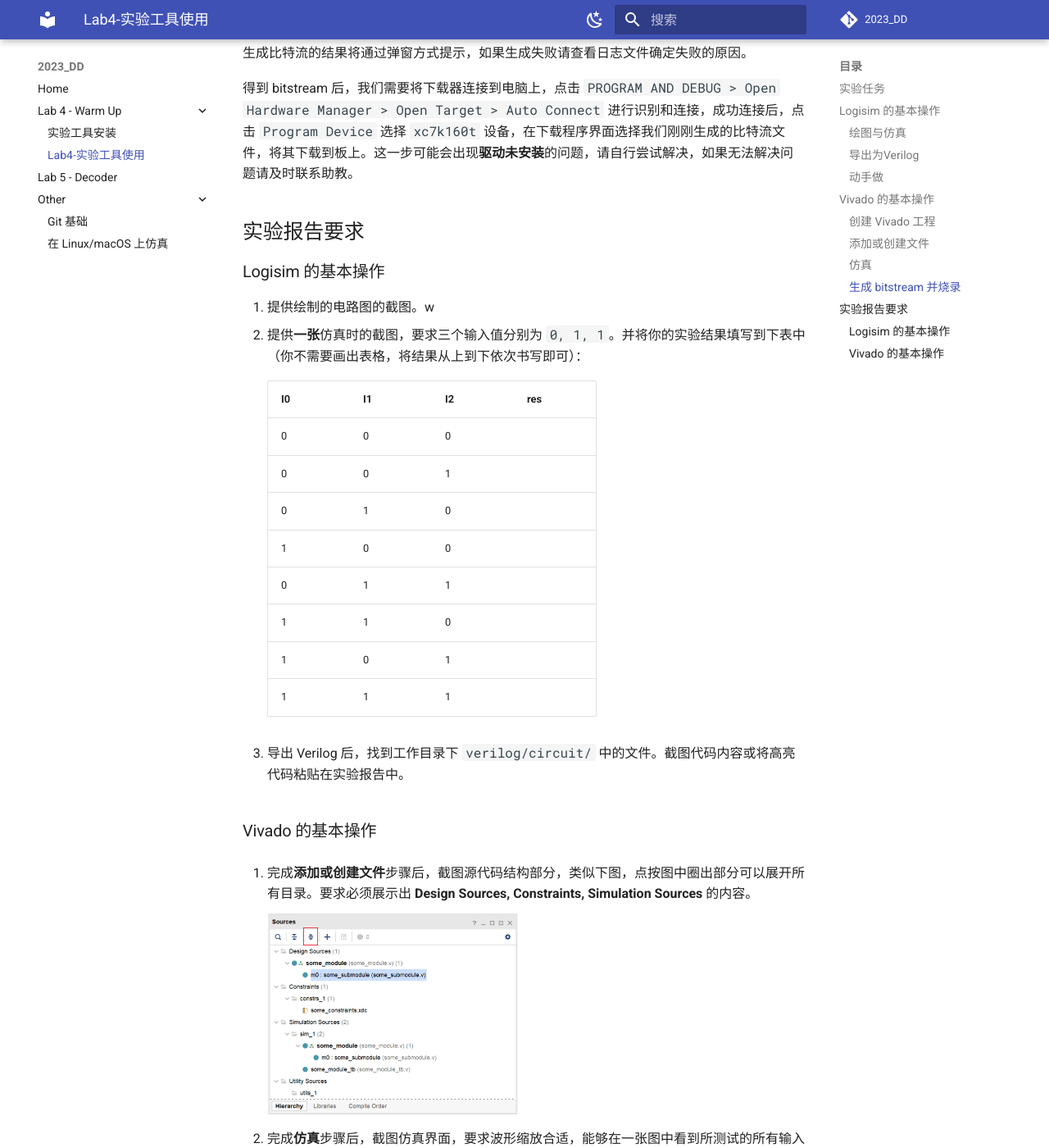
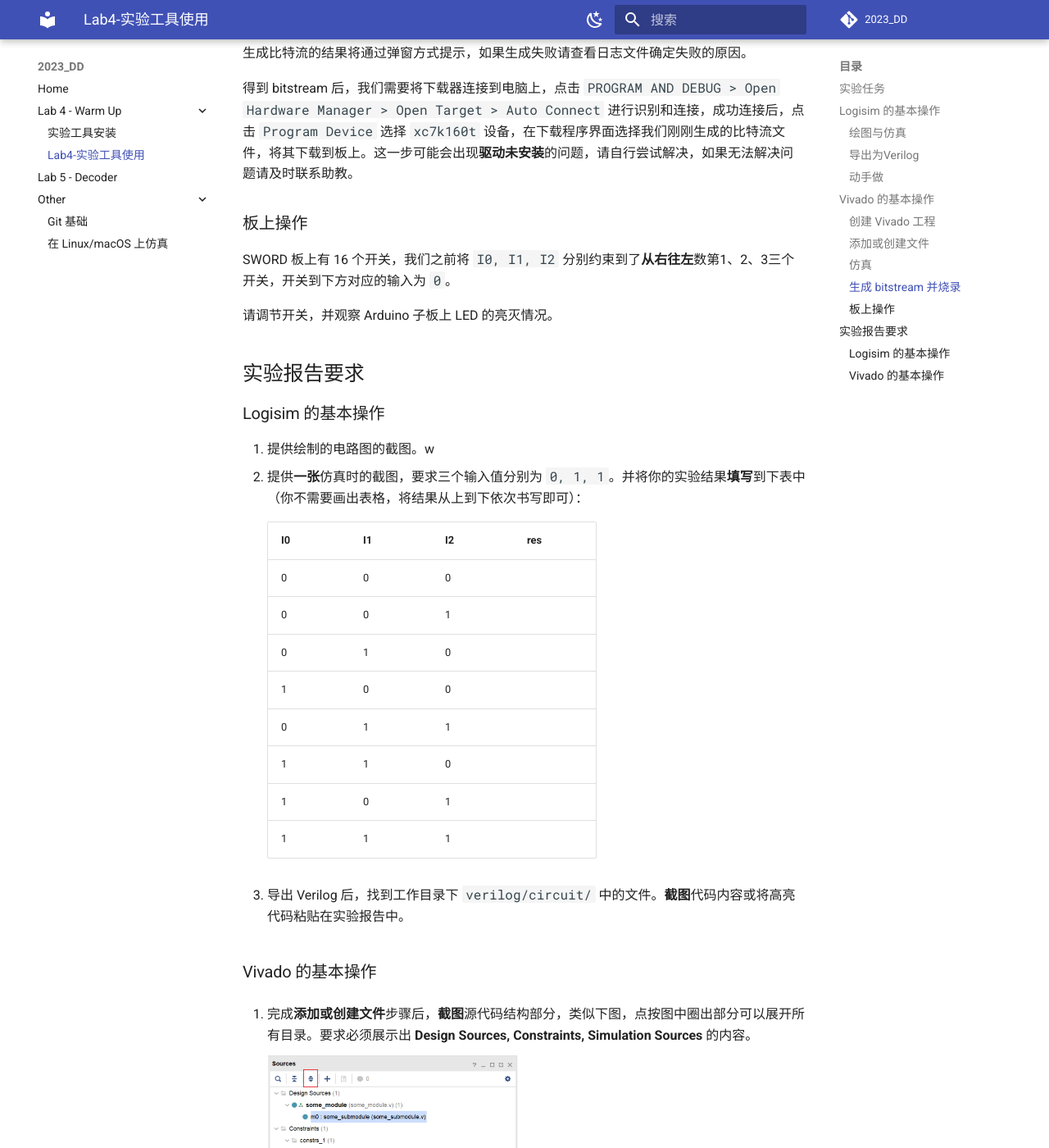
Before and after one commit to Guahao31/2023_DD, an MkDocs documentation site: the page built from docs/warmup/lab4.md, in a window 1280 px wide and 1400 px high, scrolled down 7507 px. Shown: the whole window at 82% size. Built offline with MkDocs 1.6.1 and Material for MkDocs 9.7.7, drawn with Linux system fonts in a browser that asks for light colours; comment, search, counter and statistics services are not loaded; some of the changed text lies outside the part shown.

Commit message:
update: report

```diff
--- a/docs/warmup/lab4.md
+++ b/docs/warmup/lab4.md
@@ -164,12 +164,18 @@
 
 得到 bitstream 后，我们需要将下载器连接到电脑上，点击 `PROGRAM AND DEBUG > Open Hardware Manager > Open Target > Auto Connect` 进行识别和连接，成功连接后，点击 `Program Device` 选择 `xc7k160t` 设备，在下载程序界面选择我们刚刚生成的比特流文件，将其下载到板上。这一步可能会出现**驱动未安装**的问题，请自行尝试解决，如果无法解决问题请及时联系助教。
 
+### 板上操作
+
+SWORD 板上有 16 个开关，我们之前将 `I0, I1, I2` 分别约束到了**从右往左**数第1、2、3三个开关，开关到下方对应的输入为 `0`。
+
+请调节开关，并观察 Arduino 子板上 LED 的亮灭情况。
+
 ## 实验报告要求
 
 ### Logisim 的基本操作
 
 1. 提供绘制的电路图的截图。w
-2. 提供**一张**仿真时的截图，要求三个输入值分别为 `0, 1, 1`。并将你的实验结果填写到下表中（你不需要画出表格，将结果从上到下依次书写即可）：
+2. 提供**一张**仿真时的截图，要求三个输入值分别为 `0, 1, 1`。并将你的实验结果**填写**到下表中（你不需要画出表格，将结果从上到下依次书写即可）：
 
     | I0 | I1 | I2 | res |
     |---|---|---|---|
@@ -182,12 +188,14 @@
     | 1 | 0 | 1 | |
     | 1 | 1 | 1 | |
 
-3. 导出 Verilog 后，找到工作目录下 `verilog/circuit/` 中的文件。截图代码内容或将高亮代码粘贴在实验报告中。
+3. 导出 Verilog 后，找到工作目录下 `verilog/circuit/` 中的文件。**截图**代码内容或将高亮代码粘贴在实验报告中。
 
 ### Vivado 的基本操作
 
-1. 完成**添加或创建文件**步骤后，截图源代码结构部分，类似下图，点按图中圈出部分可以展开所有目录。要求必须展示出 **Design Sources, Constraints, Simulation Sources** 的内容。
+1. 完成**添加或创建文件**步骤后，**截图**源代码结构部分，类似下图，点按图中圈出部分可以展开所有目录。要求必须展示出 **Design Sources, Constraints, Simulation Sources** 的内容。
 
     <img src="../pic/lab4/sources_hierarchy.png" style="zoom:50%">
 
-2. 完成**仿真**步骤后，截图仿真界面，要求波形缩放合适，能够在一张图中看到所测试的所有输入及对应的输出。与 **Logisim 的基本操作**中得到的真值表对照，查看结果是否一致。
+2. 完成**仿真**步骤后，**截图**仿真界面，要求波形缩放合适，能够在一张图中看到所测试的所有输入及对应的输出。与 **Logisim 的基本操作**中得到的真值表对照，查看结果是否一致。
+
+3. 完成**板上操作**步骤时，**拍摄** `I0, I1, I2` 对应开关为 `0, 1, 1` 时的 Arduino 上 LED 亮灭情况。回答：真值表中 `1(True)` 对应 Arduino 板上 LED 的**亮**还是**灭**。
```
